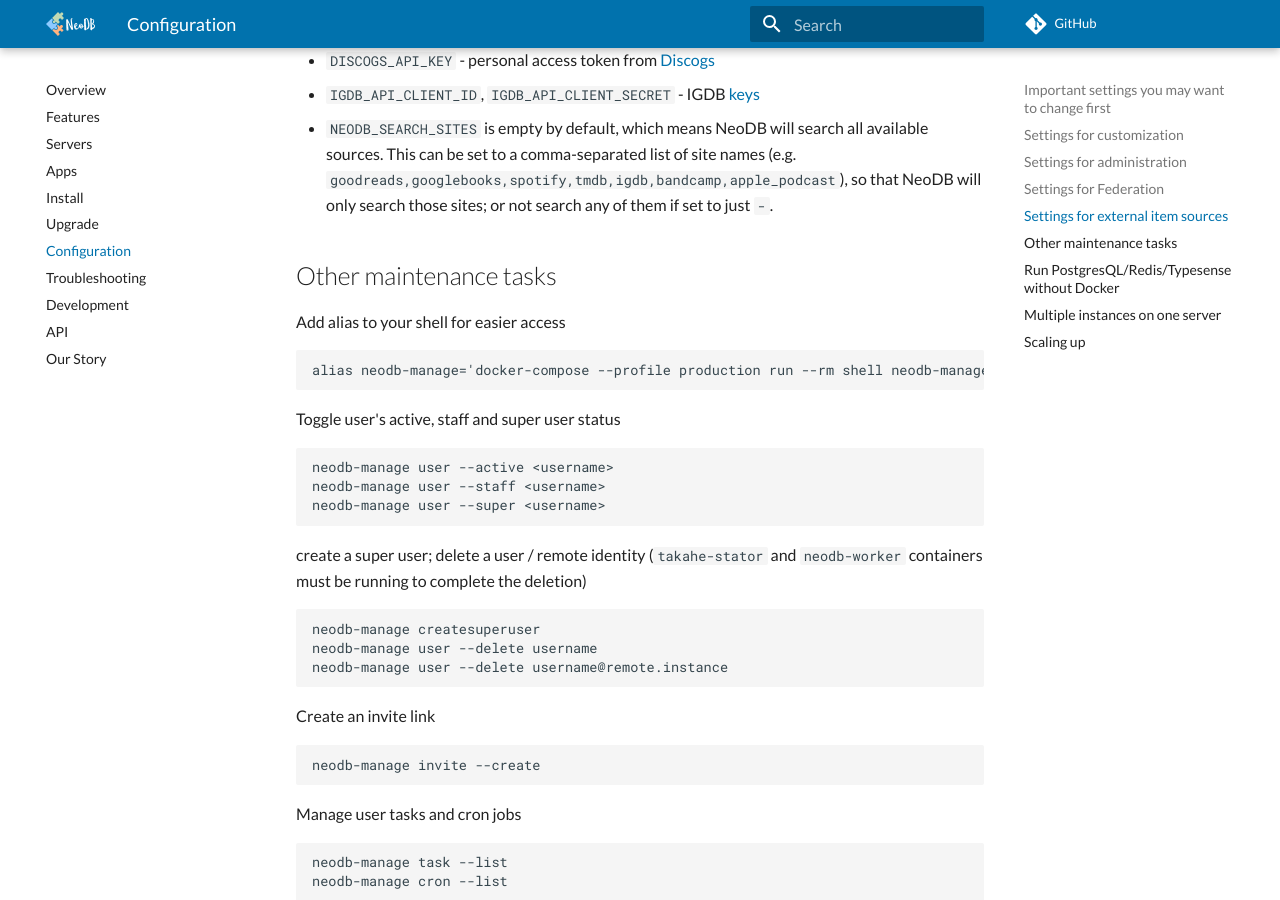
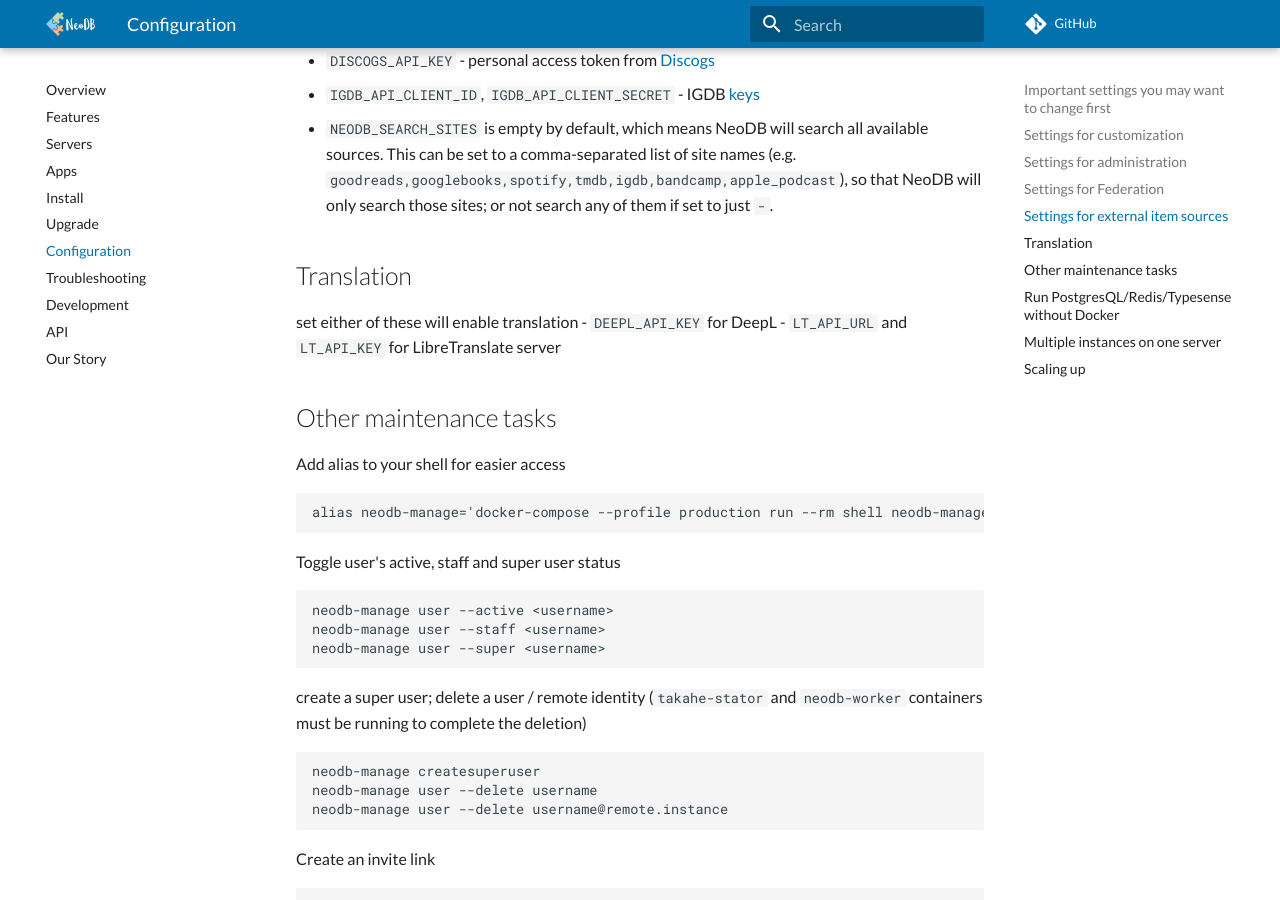
Before and after one commit to KevGamesUltimate/neodb-doc, an MkDocs documentation site: the page built from docs/configuration.md, in a window 1280 px wide and 900 px high, scrolled down 2436 px. Built offline with MkDocs 1.6.1 and Material for MkDocs 9.7.7, drawn with Linux system fonts in a browser that asks for light colours; comment, search, counter and statistics services are not loaded.

Commit message:
Update configuration.md

```diff
--- a/docs/configuration.md
+++ b/docs/configuration.md
@@ -62,6 +62,10 @@ if you are doing debug or development:
 - `IGDB_API_CLIENT_ID`, `IGDB_API_CLIENT_SECRET` - IGDB [keys](https://api-docs.igdb.com/)
 - `NEODB_SEARCH_SITES` is empty by default, which means NeoDB will search all available sources. This can be set to a comma-separated list of site names (e.g. `goodreads,googlebooks,spotify,tmdb,igdb,bandcamp,apple_podcast`), so that NeoDB will only search those sites; or not search any of them if set to just `-`.
 
+## Translation
+set either of these will enable translation
+- `DEEPL_API_KEY` for DeepL
+- `LT_API_URL` and `LT_API_KEY` for LibreTranslate server
 
 ## Other maintenance tasks
 
```
